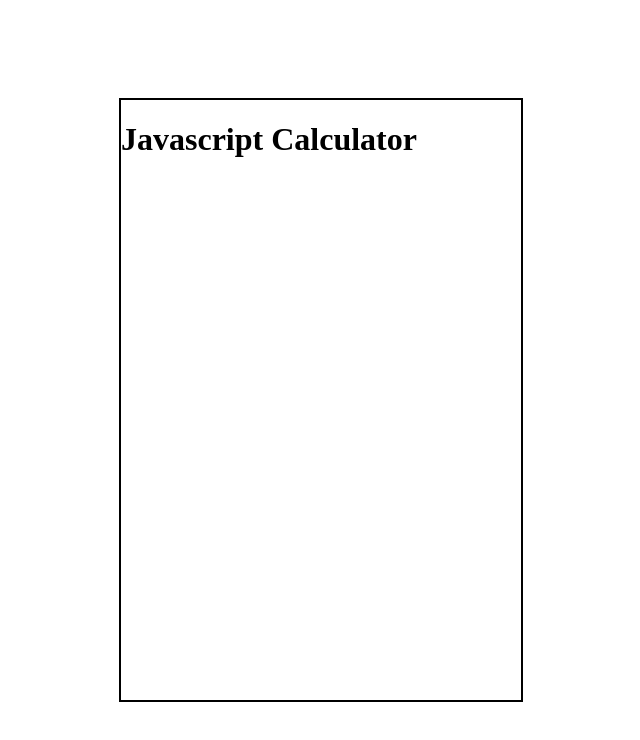
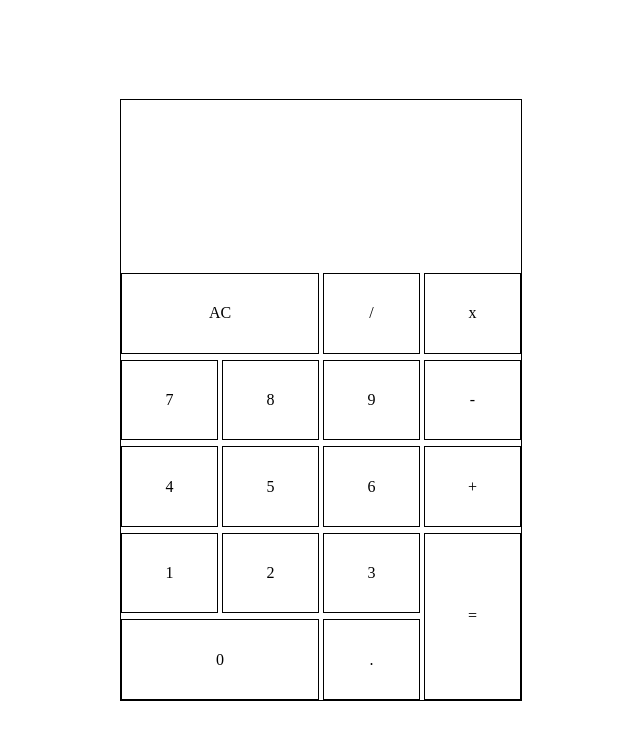
Before and after one commit to mmjamm89/FCC-JSCalculator, a React (Create React App) app: page / in a window 1280 px wide. Shown: the top 740 px of the page, without its empty margins (319-959 px from the left). Built offline with nearby package versions, Linux system fonts and the light colour scheme.

Commit message:
calculator structure

```diff
--- a/public/index.html
+++ b/public/index.html
@@ -15,4 +15,6 @@
     <div id="root"></div>
 
   </body>
+
+  <script src="https://cdn.freecodecamp.org/testable-projects-fcc/v1/bundle.js"></script>
 </html>
--- a/src/App.js
+++ b/src/App.js
@@ -3,7 +3,28 @@ import './style.css';
 function App() {
   return (
     <div className="App">
-      <h1>Javascript Calculator</h1>
+      <div className="container">
+        <div className="grid">
+          <div className="display"></div>
+          <div className="button AC">AC</div>
+          <div className="button div">/</div>
+          <div className="button times">x</div>
+          <div className="button seven">7</div>
+          <div className="button eight">8</div>
+          <div className="button nine">9</div>
+          <div className="button minus">-</div>
+          <div className="button four">4</div>
+          <div className="button five">5</div>
+          <div className="button six">6</div>
+          <div className="button plus">+</div>
+          <div className="button one">1</div>
+          <div className="button two">2</div>
+          <div className="button three">3</div>
+          <div className="button equal">=</div>
+          <div className="button zero">0</div>
+          <div className="button dot">.</div>
+        </div>
+      </div>
     </div>
   );
 }
--- a/src/style.css
+++ b/src/style.css
@@ -12,9 +12,154 @@ html, body {
           justify-content: center;
 }
 
-.App {
+.App .container {
+  height: 600px;
   width: 400px;
-  height: 600px;
-  border: 2px solid black;
+  border: 1px solid black;
+}
+
+.App .container .grid {
+  width: 100%;
+  height: 100%;
+  display: -ms-grid;
+  display: grid;
+  gap: 1%;
+  -ms-grid-columns: (1fr)[4];
+      grid-template-columns: repeat(4, 1fr);
+  -ms-grid-rows: (1fr)[7];
+      grid-template-rows: repeat(7, 1fr);
+      grid-template-areas: "display display display display"
+ "display display display display"
+ "AC AC div times"
+ "seven eight nine minus"
+ "four five six plus"
+ "one two three equal"
+ "zero zero dot equal";
+}
+
+.App .container .grid .display {
+  -ms-grid-row: 1;
+  -ms-grid-row-span: 2;
+  -ms-grid-column: 1;
+  -ms-grid-column-span: 4;
+  grid-area: display;
+}
+
+.App .container .grid .button {
+  display: -webkit-box;
+  display: -ms-flexbox;
+  display: flex;
+  -webkit-box-align: center;
+      -ms-flex-align: center;
+          align-items: center;
+  -webkit-box-pack: center;
+      -ms-flex-pack: center;
+          justify-content: center;
+  border: 1px solid black;
+}
+
+.App .container .grid .button.AC {
+  -ms-grid-row: 3;
+  -ms-grid-column: 1;
+  -ms-grid-column-span: 2;
+  grid-area: AC;
+}
+
+.App .container .grid .button.div {
+  -ms-grid-row: 3;
+  -ms-grid-column: 3;
+  grid-area: div;
+}
+
+.App .container .grid .button.times {
+  -ms-grid-row: 3;
+  -ms-grid-column: 4;
+  grid-area: times;
+}
+
+.App .container .grid .button.seven {
+  -ms-grid-row: 4;
+  -ms-grid-column: 1;
+  grid-area: seven;
+}
+
+.App .container .grid .button.eight {
+  -ms-grid-row: 4;
+  -ms-grid-column: 2;
+  grid-area: eight;
+}
+
+.App .container .grid .button.nine {
+  -ms-grid-row: 4;
+  -ms-grid-column: 3;
+  grid-area: nine;
+}
+
+.App .container .grid .button.minus {
+  -ms-grid-row: 4;
+  -ms-grid-column: 4;
+  grid-area: minus;
+}
+
+.App .container .grid .button.four {
+  -ms-grid-row: 5;
+  -ms-grid-column: 1;
+  grid-area: four;
+}
+
+.App .container .grid .button.five {
+  -ms-grid-row: 5;
+  -ms-grid-column: 2;
+  grid-area: five;
+}
+
+.App .container .grid .button.six {
+  -ms-grid-row: 5;
+  -ms-grid-column: 3;
+  grid-area: six;
+}
+
+.App .container .grid .button.plus {
+  -ms-grid-row: 5;
+  -ms-grid-column: 4;
+  grid-area: plus;
+}
+
+.App .container .grid .button.one {
+  -ms-grid-row: 6;
+  -ms-grid-column: 1;
+  grid-area: one;
+}
+
+.App .container .grid .button.two {
+  -ms-grid-row: 6;
+  -ms-grid-column: 2;
+  grid-area: two;
+}
+
+.App .container .grid .button.three {
+  -ms-grid-row: 6;
+  -ms-grid-column: 3;
+  grid-area: three;
+}
+
+.App .container .grid .button.equal {
+  -ms-grid-row: 6;
+  -ms-grid-row-span: 2;
+  -ms-grid-column: 4;
+  grid-area: equal;
+}
+
+.App .container .grid .button.zero {
+  -ms-grid-row: 7;
+  -ms-grid-column: 1;
+  -ms-grid-column-span: 2;
+  grid-area: zero;
+}
+
+.App .container .grid .button.dot {
+  -ms-grid-row: 7;
+  -ms-grid-column: 3;
+  grid-area: dot;
 }
 /*# sourceMappingURL=style.css.map */
--- a/src/style.scss
+++ b/src/style.scss
@@ -7,7 +7,86 @@ html, body{
 }
 
 .App{
-    width: 400px;
-    height: 600px;
-    border: 2px solid black;
+    .container{
+        height: 600px;
+        width: 400px;
+        border: 1px solid black;
+        .grid{
+            width: 100%;
+            height: 100%;
+            display: grid;
+            gap: 1%;
+            grid-template-columns: repeat(4, 1fr);
+            grid-template-rows: repeat(7, 1fr);
+            grid-template-areas:
+            "display display display display"
+            "display display display display"
+            "AC AC div times"
+            "seven eight nine minus"
+            "four five six plus"
+            "one two three equal"
+            "zero zero dot equal"
+            ;
+            .display{
+                grid-area: display;
+            }
+            .button{
+                display: flex;
+                align-items: center;
+                justify-content: center;
+                border: 1px solid black;
+                &.AC{
+                    grid-area: AC;
+                }
+                &.div{
+                    grid-area: div;
+                }
+                &.times{
+                    grid-area: times;
+                }
+                &.seven{
+                    grid-area: seven;
+                }
+                &.eight{
+                    grid-area: eight;
+                }
+                &.nine{
+                    grid-area: nine;
+                }
+                &.minus{
+                    grid-area: minus;
+                }
+                &.four{
+                    grid-area: four;
+                }
+                &.five{
+                    grid-area: five;
+                }
+                &.six{
+                    grid-area: six;
+                }
+                &.plus{
+                    grid-area: plus;
+                }
+                &.one{
+                    grid-area: one;
+                }
+                &.two{
+                    grid-area: two;
+                }
+                &.three{
+                    grid-area: three;
+                }
+                &.equal{
+                    grid-area: equal;
+                }
+                &.zero{
+                    grid-area: zero;
+                }
+                &.dot{
+                    grid-area: dot;
+                }
+            }
+        }
+    }
 }
```
Also changed, not shown: 1 other file (tests, documents, lock files or other folders).
